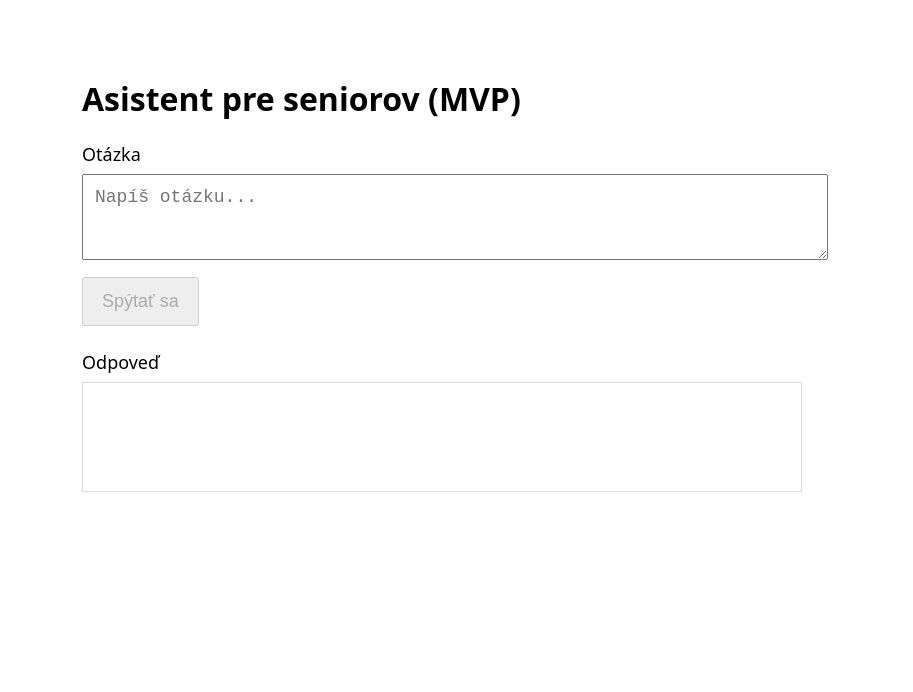
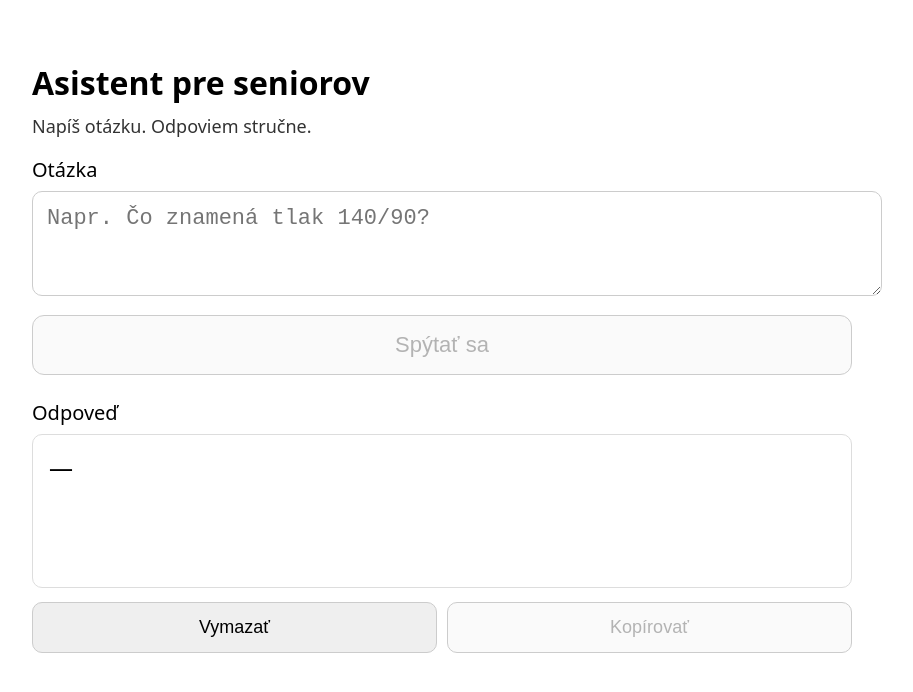
Before and after one commit to sebastian414/senior-ai-mvp, a Next.js app in the folder web/: page / in a window 1280 px wide. Shown: the top 692 px of the page, without its empty margins (198-1111 px from the left). Built offline with nearby package versions, Linux system fonts and the light colour scheme; no server answers.

Commit message:
Update page.jsx

```diff
--- a/web/app/page.jsx
+++ b/web/app/page.jsx
@@ -40,37 +40,109 @@ export default function Home() {
 }
 
  return (
-    <div style={{ maxWidth: 720, margin: "40px auto", fontFamily: "system-ui", padding: 16 }}>
-      <h1>Asistent pre seniorov (MVP)</h1>
+  <div
+    style={{
+      maxWidth: 820,
+      margin: "24px auto",
+      fontFamily: "system-ui",
+      padding: 16
+    }}
+  >
+    <h1 style={{ fontSize: 32, marginBottom: 10 }}>Asistent pre seniorov</h1>
+    <div style={{ fontSize: 18, opacity: 0.8, marginBottom: 18 }}>
+      Napíš otázku. Odpoviem stručne.
+    </div>
 
-      <div style={{ marginTop: 16 }}>
-        <div style={{ marginBottom: 8, fontSize: 18 }}>Otázka</div>
+    <div style={{ marginTop: 10 }}>
+      <div style={{ marginBottom: 8, fontSize: 20 }}>Otázka</div>
+
       <textarea
         value={q}
         onChange={(e) => setQ(e.target.value)}
         rows={3}
-          style={{ width: "100%", fontSize: 18, padding: 12 }}
-          placeholder="Napíš otázku..."
+        style={{
+          width: "100%",
+          fontSize: 22,
+          padding: 14,
+          borderRadius: 10,
+          border: "1px solid #ccc"
+        }}
+        placeholder="Napr. Čo znamená tlak 140/90?"
+        onKeyDown={(e) => {
+          if (e.key === "Enter" && !e.shiftKey) {
+            e.preventDefault();
+            if (q.trim() && !loading) ask();
+          }
+        }}
       />
+
       <button
         onClick={ask}
         disabled={!q.trim() || loading || !API_URL}
-          style={{ marginTop: 12, padding: "12px 18px", fontSize: 18 }}
+        style={{
+          marginTop: 14,
+          padding: "16px 20px",
+          fontSize: 22,
+          borderRadius: 12,
+          border: "1px solid #ccc",
+          width: "100%"
+        }}
       >
         {loading ? "Premýšľam..." : "Spýtať sa"}
       </button>
 
       {!API_URL && (
-          <div style={{ marginTop: 10, color: "crimson" }}>
-            Chýba NEXT_PUBLIC_API_URL vo Verceli.
+        <div style={{ marginTop: 12, fontSize: 18, color: "crimson" }}>
+          Chýba nastavenie servera (NEXT_PUBLIC_API_URL).
         </div>
       )}
     </div>
 
     <div style={{ marginTop: 24 }}>
-        <div style={{ marginBottom: 8, fontSize: 18 }}>Odpoveď</div>
-        <div style={{ border: "1px solid #ddd", padding: 14, fontSize: 20, minHeight: 80 }}>
-          {a}
+      <div style={{ marginBottom: 8, fontSize: 20 }}>Odpoveď</div>
+      <div
+        style={{
+          border: "1px solid #ddd",
+          padding: 16,
+          fontSize: 24,
+          minHeight: 120,
+          borderRadius: 10,
+          lineHeight: 1.35
+        }}
+      >
+        {a || "—"}
+      </div>
+
+      <div style={{ marginTop: 14, display: "flex", gap: 10 }}>
+        <button
+          onClick={() => {
+            setQ("");
+            setA("");
+          }}
+          style={{
+            padding: "14px 16px",
+            fontSize: 18,
+            borderRadius: 10,
+            border: "1px solid #ccc",
+            flex: 1
+          }}
+        >
+          Vymazať
+        </button>
+
+        <button
+          onClick={() => navigator.clipboard?.writeText(a || "")}
+          disabled={!a}
+          style={{
+            padding: "14px 16px",
+            fontSize: 18,
+            borderRadius: 10,
+            border: "1px solid #ccc",
+            flex: 1
+          }}
+        >
+          Kopírovať
+        </button>
       </div>
     </div>
   </div>
```
Lines whose indentation alone changed are shown as unchanged.
